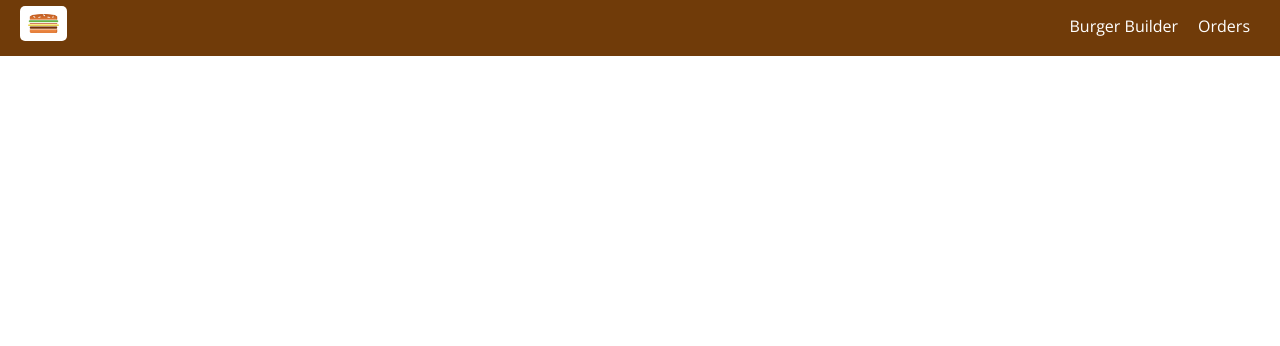
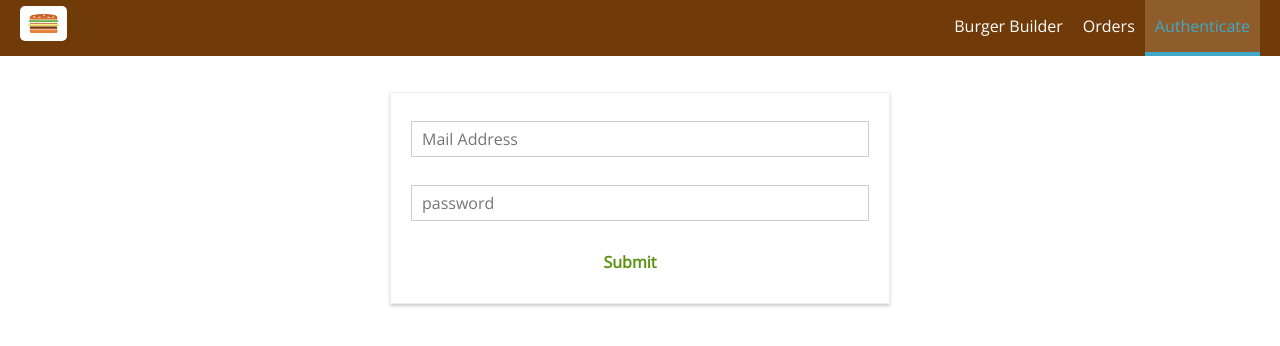
Before and after one commit to ilis137/React-course-project, a React app: page /auth in a window 1280 px wide. Shown: the top 346 px of the page. Built offline with nearby package versions, Linux system fonts and the light colour scheme.

Commit message:
add authentication form

```diff
--- a/src/App.jsx
+++ b/src/App.jsx
@@ -5,6 +5,7 @@ import "./App.css";
 import Checkout from "./containers/Checkout/Checkout";
 import { Route } from "react-router-dom";
 import Orders from "./containers/Orders/Orders";
+import Auth from "./containers/Auth/Auth";
 class App extends Component {
   render() {
     return (
@@ -12,6 +13,7 @@ class App extends Component {
         <Layout>
           <Route path="/" exact component={BurgerBuilder} />
           <Route path="/checkout" component={Checkout} />
+          <Route path="/auth" component={Auth} />
           <Route path="/orders" component={Orders} />
         </Layout>
       </div>
--- a/src/components/Navigation/NavigationItems/NavigationItems.jsx
+++ b/src/components/Navigation/NavigationItems/NavigationItems.jsx
@@ -1,12 +1,13 @@
 import React from "react";
 import classes from "./NavigationItems.module.css";
 import NavigationItem from "./NavigationItem/NavigationItem";
-const NavigationItems = props => (
+const NavigationItems = () => (
   <ul className={classes.NavigationItems}>
     <NavigationItem link="/" exact>
       Burger Builder
     </NavigationItem>
     <NavigationItem link="/orders">Orders</NavigationItem>
+    <NavigationItem link="/auth">Authenticate</NavigationItem>
   </ul>
 );
 
--- /dev/null
+++ b/src/containers/Auth/Auth.jsx
@@ -0,0 +1,69 @@
+import React, { Component } from "react";
+import Input from "../../components/UI/Input/Input";
+import Button from "../../components/UI/Button/Button";
+import classes from "./Auth.module.css";
+export default class Auth extends Component {
+  state = {
+    controls: {
+      email: {
+        elementType: "input",
+        elementConfig: {
+          type: "email",
+          placeholder: "Mail Address"
+        },
+        value: "",
+        validation: {
+          required: true,
+          isEmail: true
+        },
+        valid: false,
+        touched: false
+      },
+      password: {
+        elementType: "input",
+        elementConfig: {
+          type: "password",
+          placeholder: "password"
+        },
+        value: "",
+        validation: {
+          required: true,
+          minLength: 6
+        },
+        valid: false,
+        touched: false
+      }
+    }
+  };
+  render() {
+    const formElementsArray = [];
+    for (let key in this.state.controls) {
+      formElementsArray.push({
+        id: key,
+        config: this.state.controls[key]
+      });
+    }
+    const form = formElementsArray.map(formElement => (
+      <Input
+        key={formElement.id}
+        elementType={formElement.config.elementType}
+        elementConfig={formElement.config.elementConfig}
+        value={formElement.config.value}
+        isInValid={!formElement.config.valid}
+        shouldValidate={formElement.config.validation}
+        touched={formElement.config.touched}
+        changed={e => {
+          this.inputChangeHandler(e, formElement.id);
+        }}
+      />
+    ));
+    return (
+      <div className={classes.Auth}>
+        <form>
+          {form}
+          <Button btnType="Success">Submit</Button>
+        </form>
+      </div>
+    );
+  }
+}
--- /dev/null
+++ b/src/containers/Auth/Auth.module.css
@@ -0,0 +1,15 @@
+.Auth {
+    margin: 20px auto;
+    width: 80%;
+    text-align: center;
+    box-shadow: 0 2px 3px #ccc;
+    border: 1px solid #eee;
+    padding: 10px;
+    box-sizing: border-box;
+}
+
+@media (min-width: 600px) {
+    .Auth {
+        width: 500px;
+    }
+}
```
